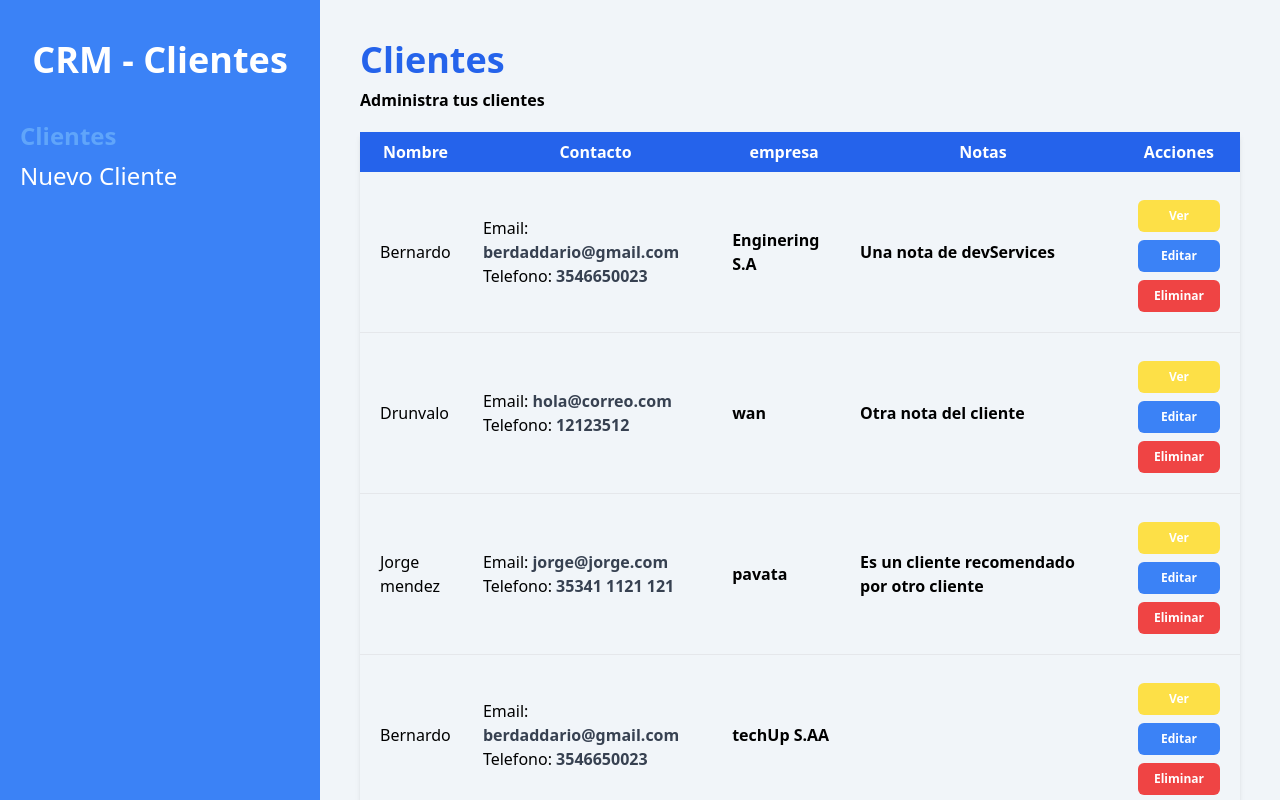
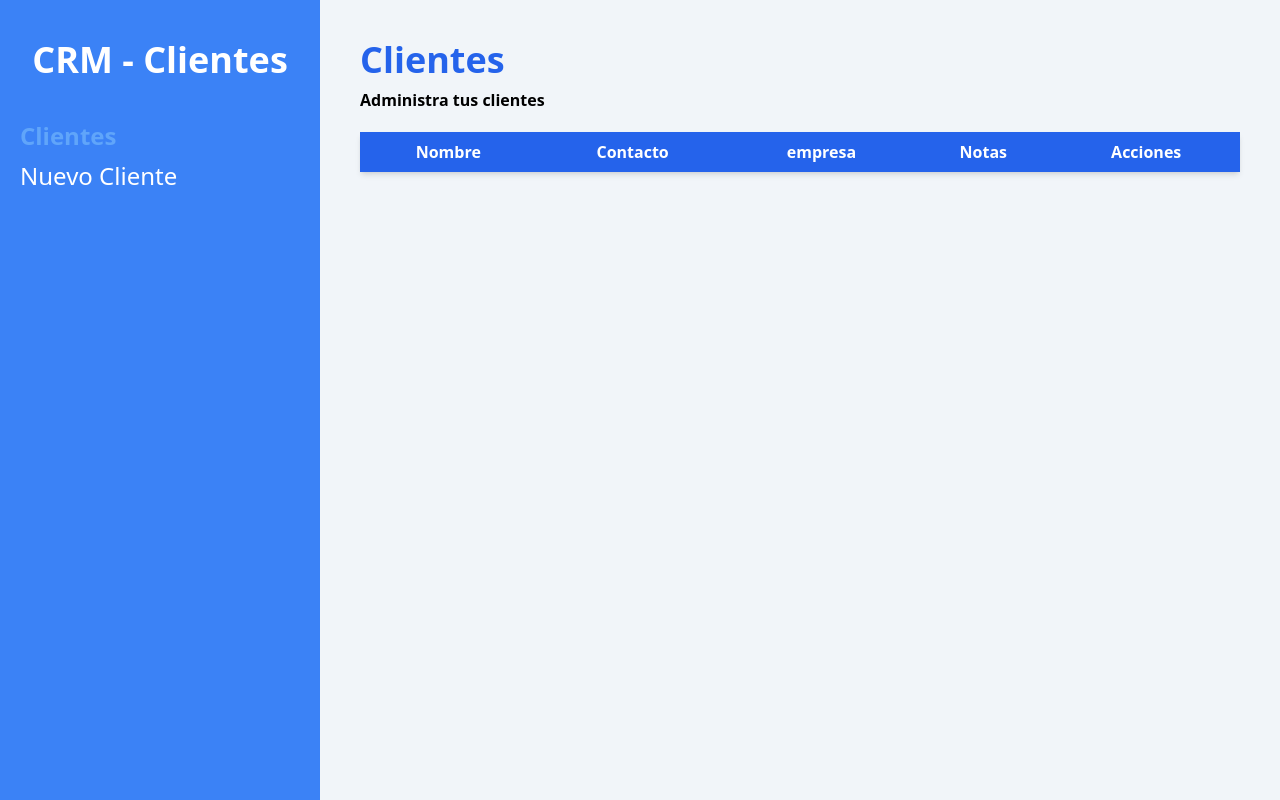
Before and after one commit to Khoderb/crm-react, a React (Vite) app: page /clientes in a window 1280 px wide. Built offline with nearby package versions, Linux system fonts and the light colour scheme; data requests are answered from the project's data file.

Commit message:
crm-react succesfully

```diff
--- a/db.json
+++ b/db.json
@@ -1,44 +1,3 @@
 {
-  "clientes": [
-    {
-      "nombre": "Bernardo",
-      "empresa": "Enginering S.A",
-      "email": "berdaddario@gmail.com",
-      "telefono": "3546650023",
-      "notas": "Una nota de devServices",
-      "id": 1
-    },
-    {
-      "nombre": "Drunvalo",
-      "empresa": "wan",
-      "email": "hola@correo.com",
-      "telefono": "12123512",
-      "notas": "Otra nota del cliente",
-      "id": 2
-    },
-    {
-      "nombre": "Jorge mendez",
-      "empresa": "pavata",
-      "email": "jorge@jorge.com",
-      "telefono": "35341 1121 121",
-      "notas": "Es un cliente recomendado por otro cliente ",
-      "id": 3
-    },
-    {
-      "nombre": "Bernardo",
-      "empresa": "techUp S.AA",
-      "email": "berdaddario@gmail.com",
-      "telefono": "3546650023",
-      "notas": "",
-      "id": 4
-    },
-    {
-      "nombre": "Bernardo",
-      "empresa": "Enginering S.A",
-      "email": "berdaddario@gmail.com",
-      "telefono": "3546650023",
-      "notas": "Una nota de devServices",
-      "id": 5
-    }
-  ]
+  "clientes": []
 }
--- a/src/components/Cliente.jsx
+++ b/src/components/Cliente.jsx
@@ -1,6 +1,6 @@
 import { useNavigate } from "react-router-dom";
 
-const Cliente = ({cliente}) => {
+const Cliente = ({cliente, handleEliminar}) => {
     const navigate = useNavigate()
     const {nombre, empresa, email, telefono, notas, id} = cliente;
 
@@ -28,6 +28,7 @@ const Cliente = ({cliente}) => {
                 </button>
                 <button
                     className="bg-red-500 hover:bg-red-700 text-xs mt-2 text-white font-bold py-2 px-4  w-full block rounded-md"
+                    onClick={() => handleEliminar(id)}
                 >Eliminar
                 </button>
             </td>
--- a/src/components/Formulario.jsx
+++ b/src/components/Formulario.jsx
@@ -28,19 +28,34 @@ const nuevoClienteSchema = Yup.object().shape({
 
 
 const handleSubmit = async (values)=> {
-        try  {
+    try  {
+        let respuesta;
+        //editando
+        if(cliente.id){
+            const url = `http://localhost:4000/clientes/${cliente.id}`;
+            respuesta = await fetch(url,{
+                method: 'PUT',
+                body: JSON.stringify(values),
+                headers: {
+                    'Content-Type': 'application/json'
+                }
+            });
+            await respuesta.json();
+            navigate(`/clientes/${cliente.id}`);
+        }else {
+            // nuevo registro
             const url = 'http://localhost:4000/clientes';
-           const respuesta = await fetch(url,{
-            method: 'POST',
-            body: JSON.stringify(values),
-            headers: {
-            'Content-Type': 'application/json'
-            },
+
+            respuesta = await fetch(url,{
+                method: 'POST',
+                body: JSON.stringify(values),
+                headers: {
+                'Content-Type': 'application/json'
+            }
         })
-
-        const resultado = await respuesta.json()
-        console.log(resultado);
-
+            await respuesta.json()
+            navigate('/clientes');
+        }
     }catch (error) {
             console.log(error);
         }
--- a/src/pages/EditarCliente.jsx
+++ b/src/pages/EditarCliente.jsx
@@ -1,11 +1,12 @@
 import Formulario from '../components/Formulario'
 import { useEffect,useState } from 'react'
 import { useParams } from 'react-router-dom'
+import { useNavigate } from 'react-router-dom'
 
 
 
 const EditarCliente = () => {
-
+const navigate = useNavigate()
     const [cliente,setCliente] =useState({});
     const [cargando,setCargando ]= useState(true);
     const {id} = useParams();
@@ -29,15 +30,25 @@ consultarAPI();
 
 
     return (
+
+        <>
+
+        {
+            cliente?.nombre ?
             <>
                 <h1 className = "font-black text-4xl text-blue-600">Editar Cliente</h1>
                 <p className="mt-3 font-bold">Edita los campos de un cliente</p>
-
                 <Formulario
                  //   se lo pasa a formulario
                  cliente = {cliente}
                  cargando = {cargando}
                  />
+            </>     : <div className="flex ">
+
+                    <h1 className="text-4xl font-black ">Cliente no encontrado</h1>
+                    <button className=" text-2xl ml-16 border-b-2 hover:border-blue-300 font-bold text-black w-1/3 mt-2 hover:text-gray-500 border-blue-800 " onClick={()=>navigate('/clientes')}>Retornar</button>
+                </div>
+        }
 
         </>
   )
--- a/src/pages/Inicio.jsx
+++ b/src/pages/Inicio.jsx
@@ -19,6 +19,22 @@ useEffect(() => {
       }
       getClientes()
 },[])
+      const handleEliminar = async id => {
+            const confirm = ('Quieres eliminar al Cliente?')
+            if(confirm){
+                  try {
+                        const url = `http://localhost:4000/clientes/${id}`;
+                        const respuesta = await fetch(url,{
+                              method: 'DELETE',
+                        });
+                              await respuesta.json()
+                              setClientes(clientes.filter(cliente => cliente.id !== id))
+                  } catch (error) {
+                        console.log(error);
+                  }
+
+                  }
+            }
 
       return (
             <div>
@@ -40,6 +56,7 @@ useEffect(() => {
                                                 <Cliente
                                                       key={cliente.id}
                                                       cliente={cliente}
+                                                      handleEliminar={handleEliminar}
                                                 />
                                           ))
                                     }
--- a/src/pages/VerCliente.jsx
+++ b/src/pages/VerCliente.jsx
@@ -9,7 +9,11 @@ const VerCliente = () => {
     const [cargando,setCargando ]= useState(true);
     const {id} = useParams();
 
-
+const handleTime=()=>{
+    setTimeout(() => {
+        setCargando(false);
+    }, 2000);
+}
 useEffect(() => {
     const consultarAPI = async () =>{
         try {
@@ -20,9 +24,7 @@ useEffect(() => {
         } catch (err) {
            console.log(err);
        }
-       setTimeout(() => {
-           setCargando(false);
-       }, 2000);
+    handleTime();
     }
     consultarAPI();
 },[])
@@ -55,7 +57,7 @@ return (
           <p className="font-black text-gray-600 text-3xl my-5 p-1">No hay resultados</p>
           <a className="font-bold  p-2 text-2xl text-blue-400 hover:text-blue-600" href="/clientes">Retornar</a>
         </>
-    }
+        }
     </>
 
 
```
Lines whose indentation alone changed are shown as unchanged.
